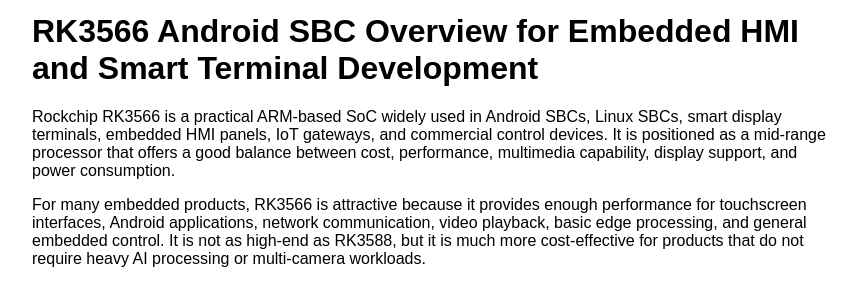
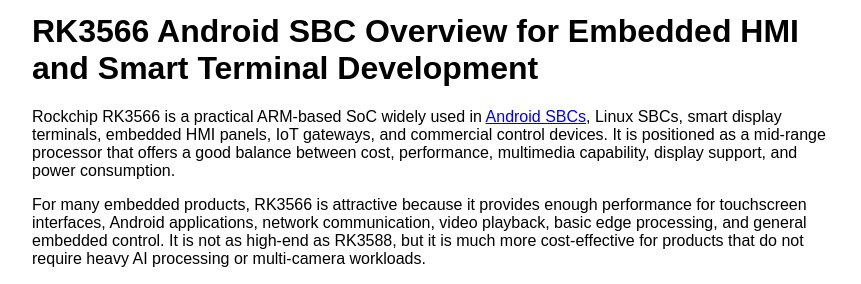
Before and after one commit to Kevin109/kevin109.github.io, a Jekyll site: the page built from sbc/rk3566-android-sbc-overview.md, in a window 1280 px wide and 900 px high. Shown: the part 128-412 px from the top of the window, without its empty margins (208-1069 px from the left). Built offline with Jekyll 4.4.1, drawn with Linux system fonts in a browser that asks for light colours; part of the change alters nothing that is shown.

Commit message:
add link

```diff
--- a/sbc/rk3566-android-sbc-overview.md
+++ b/sbc/rk3566-android-sbc-overview.md
@@ -13,7 +13,7 @@ interface: "MIPI DSI, LVDS, HDMI, Ethernet, USB, UART, I2C, SPI, GPIO"
 
 # RK3566 Android SBC Overview for Embedded HMI and Smart Terminal Development
 
-Rockchip RK3566 is a practical ARM-based SoC widely used in Android SBCs, Linux SBCs, smart display terminals, embedded HMI panels, IoT gateways, and commercial control devices. It is positioned as a mid-range processor that offers a good balance between cost, performance, multimedia capability, display support, and power consumption.
+Rockchip RK3566 is a practical ARM-based SoC widely used in [Android SBCs](https://www.avontek.com/android-sbc/), Linux SBCs, smart display terminals, embedded HMI panels, IoT gateways, and commercial control devices. It is positioned as a mid-range processor that offers a good balance between cost, performance, multimedia capability, display support, and power consumption.
 
 For many embedded products, RK3566 is attractive because it provides enough performance for touchscreen interfaces, Android applications, network communication, video playback, basic edge processing, and general embedded control. It is not as high-end as RK3588, but it is much more cost-effective for products that do not require heavy AI processing or multi-camera workloads.
 
```
